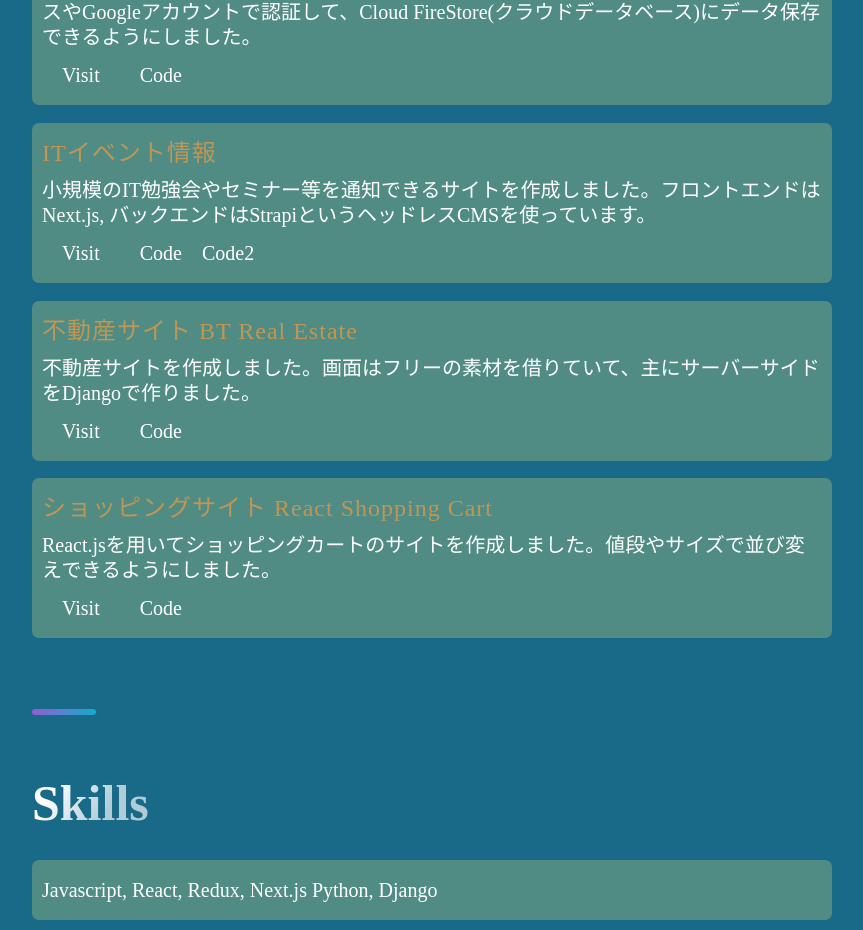
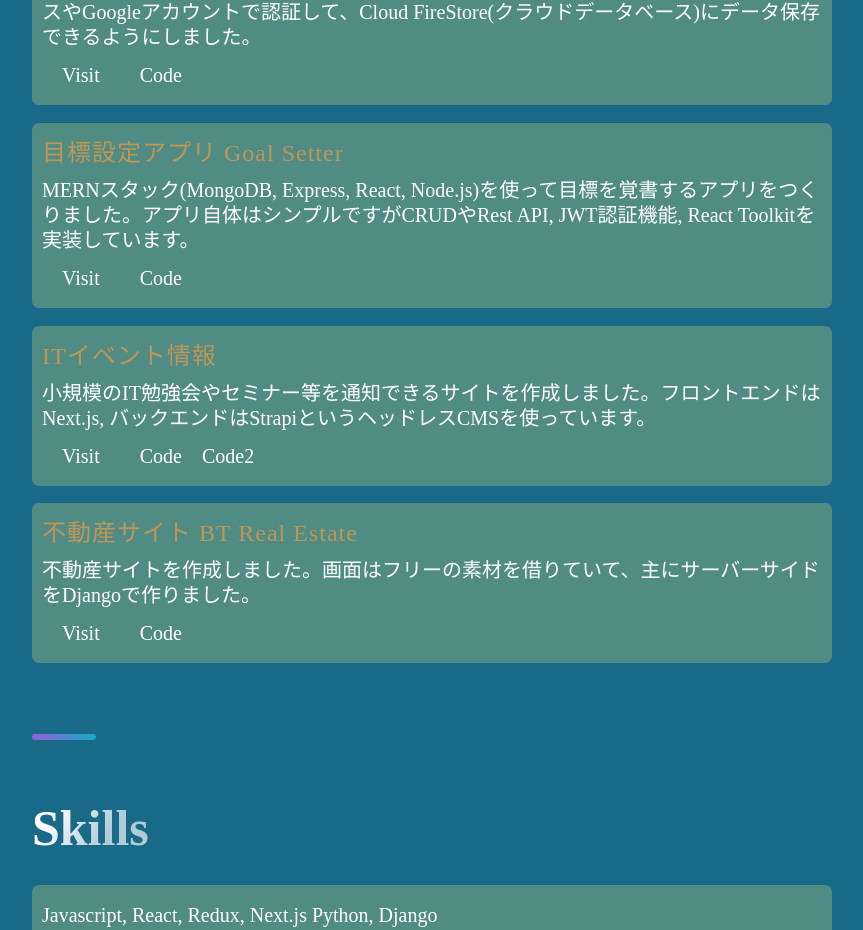
Before and after one commit to toku31/next-portfolio, a Next.js app: page / in a window 1280 px wide. Shown: the part 1037-1967 px from the top of the page, without its empty margins (88-951 px from the left). Built offline with nearby package versions, Linux system fonts and the light colour scheme.

Commit message:
work added

```diff
--- a/components/Works.js
+++ b/components/Works.js
@@ -32,14 +32,23 @@ export default function Works() {
       id: 3,
     },
     // {
-    //   title: "目標設定アプリ Goal Setter",
-    //   skils: ["MongoDB", "Express", "React", "Node.js"],
-    //   description: "MERNスタック(MongoDB, Express, React, Node.js)を使って目標を覚書するアプリをつくりました。アプリ自体はシンプルですがCRUDやRest API, JWT認証機能, React Toolkitを実装しています。 ",
-    //   github: "https://github.com/toku31/mern-goalsetter",
+    //   title: "開発用お気に入り保存アプリ",
+    //   skils: ["Django", "Bootstrap"],
+    //   description: "Djangoを用いて開発向けサイトをお気に入りとして保存できるアプリを作成しました。カテゴリーやタグで分類して表示したり、キーワード検索する機能も追加しています。フロントエンドはBootstrapをデーターベースはPostgresを使いました。",
+    //   github: "https://tranquil-fortress-87504.herokuapp.com/",
     //   github2: "",
-    //   visit: "https://mern-goalsetter01.herokuapp.com/login",
+    //   visit: "https://tranquil-fortress-87504.herokuapp.com/",
     //   id: 4,
     // },
+    {
+      title: "目標設定アプリ Goal Setter",
+      skils: ["MongoDB", "Express", "React", "Node.js"],
+      description: "MERNスタック(MongoDB, Express, React, Node.js)を使って目標を覚書するアプリをつくりました。アプリ自体はシンプルですがCRUDやRest API, JWT認証機能, React Toolkitを実装しています。 ",
+      github: "https://github.com/toku31/mern-goalsetter",
+      github2: "",
+      visit: "https://mern-goalsetter01.herokuapp.com/login",
+      id: 4,
+    },
     {
       title: "ITイベント情報",
       skils: ["react.js", "Next.js", "HTML", "CSS"],
@@ -58,15 +67,15 @@ export default function Works() {
       visit: "https://btrealestate-site.herokuapp.com/",
       id: 6,
     },
-    {
-      title: "ショッピングサイト React Shopping Cart",
-      skils: ["react.js", "Next.js", "HTML", "CSS"],
-      description: "React.jsを用いてショッピングカートのサイトを作成しました。値段やサイズで並び変えできるようにしました。",
-      github: "https://github.com/toku31/react-shopping-cart",
-      github2: "",
-      visit: "https://react-shopping-cart-test1.herokuapp.com/",
-      id: 7,
-    },
+    // {
+    //   title: "ショッピングサイト React Shopping Cart",
+    //   skils: ["react.js", "Next.js", "HTML", "CSS"],
+    //   description: "React.jsを用いてショッピングカートのサイトを作成しました。値段やサイズで並び変えできるようにしました。",
+    //   github: "https://github.com/toku31/react-shopping-cart",
+    //   github2: "",
+    //   visit: "https://react-shopping-cart-test1.herokuapp.com/",
+    //   id: 7,
+    // },
   ]
 
   // console.log(workData)
```
